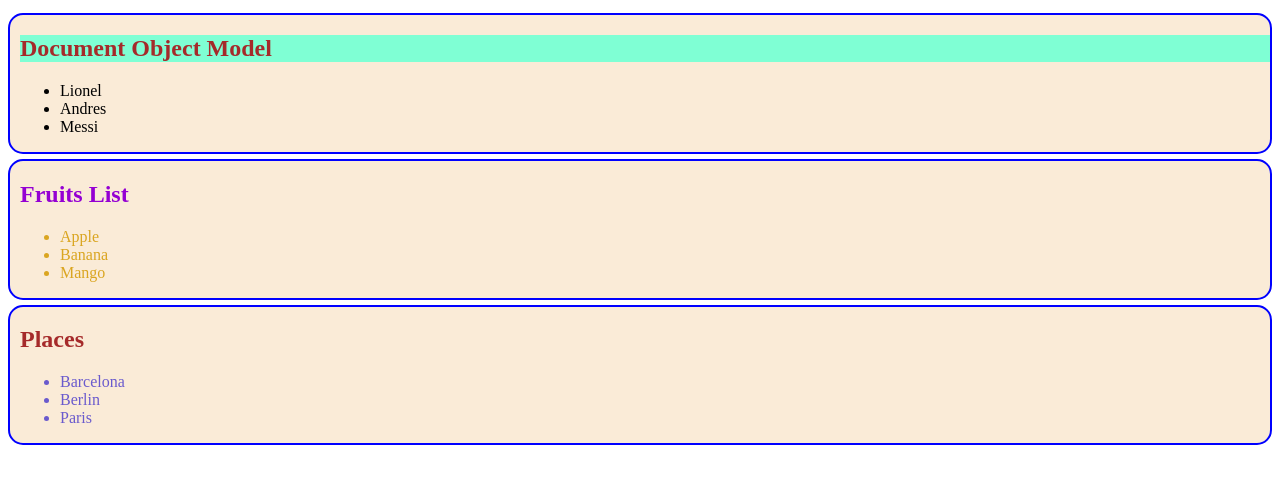
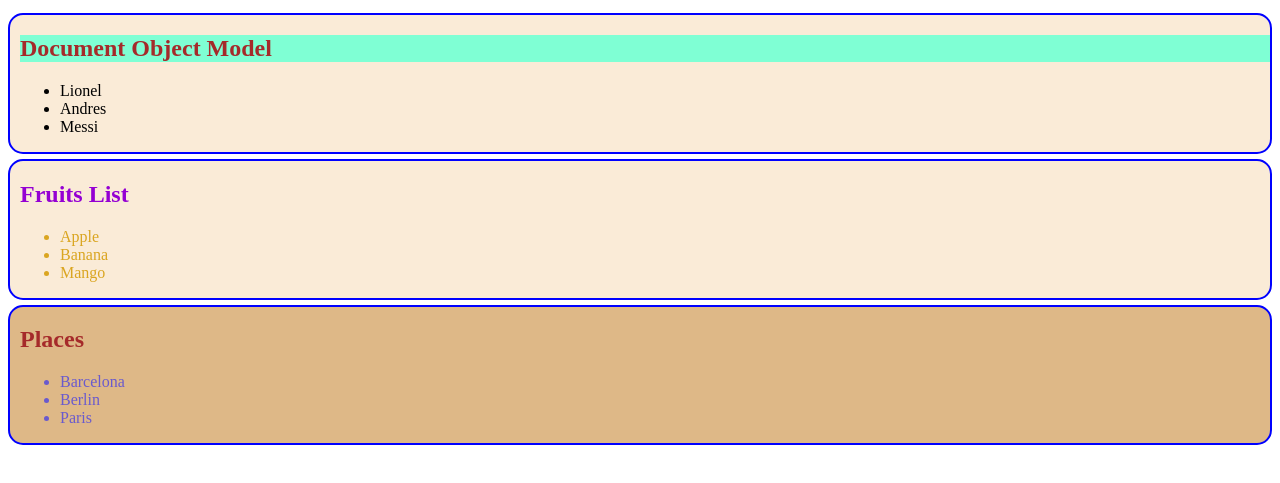
Before and after one commit to marziulrafi/JS_DOM, a plain HTML site: page index.html in a window 1280 px wide. Shown: the part 101-584 px from the top of the page. Drawn offline with Linux system fonts and the light colour scheme.

Commit message:
js styles

```diff
--- a/index.html
+++ b/index.html
@@ -33,7 +33,7 @@
             </ul>
         </section>
 
-        <section>
+        <section id="place-container" class="large-text">
             <h1>Places</h1>
             <ul>
                 <li class="place">Barcelona</li>
--- a/style.js
+++ b/style.js
@@ -6,3 +6,8 @@ for (const section of sections) {
    section.style.paddingLeft = '10px'
    section.style.backgroundColor = 'antiquewhite'
 }
+
+const placeContainer = document.getElementById('place-container');
+// placeContainer.style.backgroundColor = 'burlywood'
+placeContainer.classList.add('bg')
+placeContainer.classList.remove('large-text')
--- a/styles.css
+++ b/styles.css
@@ -14,3 +14,9 @@ h1 {
 .fruits-container li {
     color: goldenrod;
 }
+.bg {
+    background-color: burlywood !important;
+}
+.large-text {
+    font-size: 2em;
+}
```
